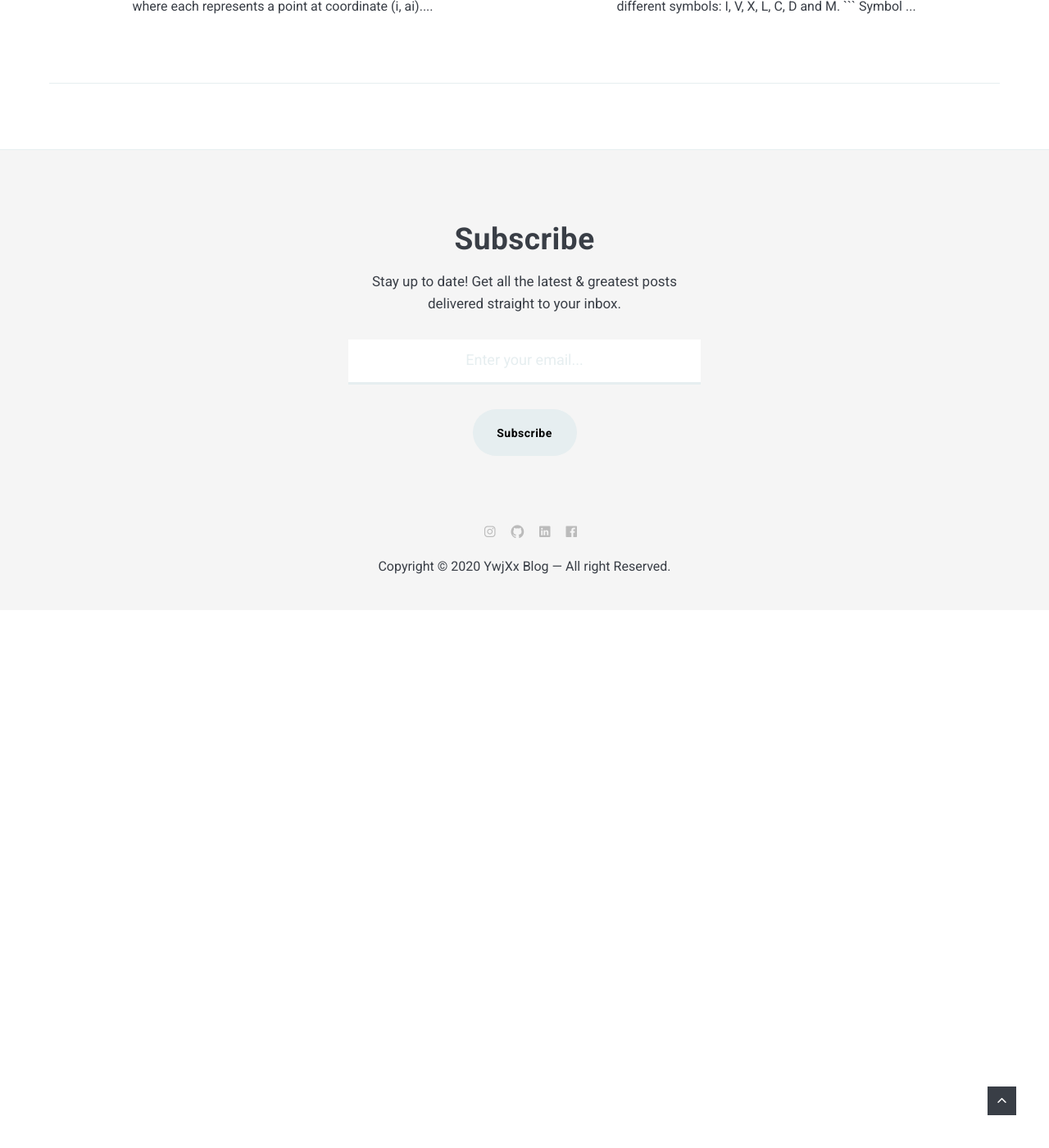
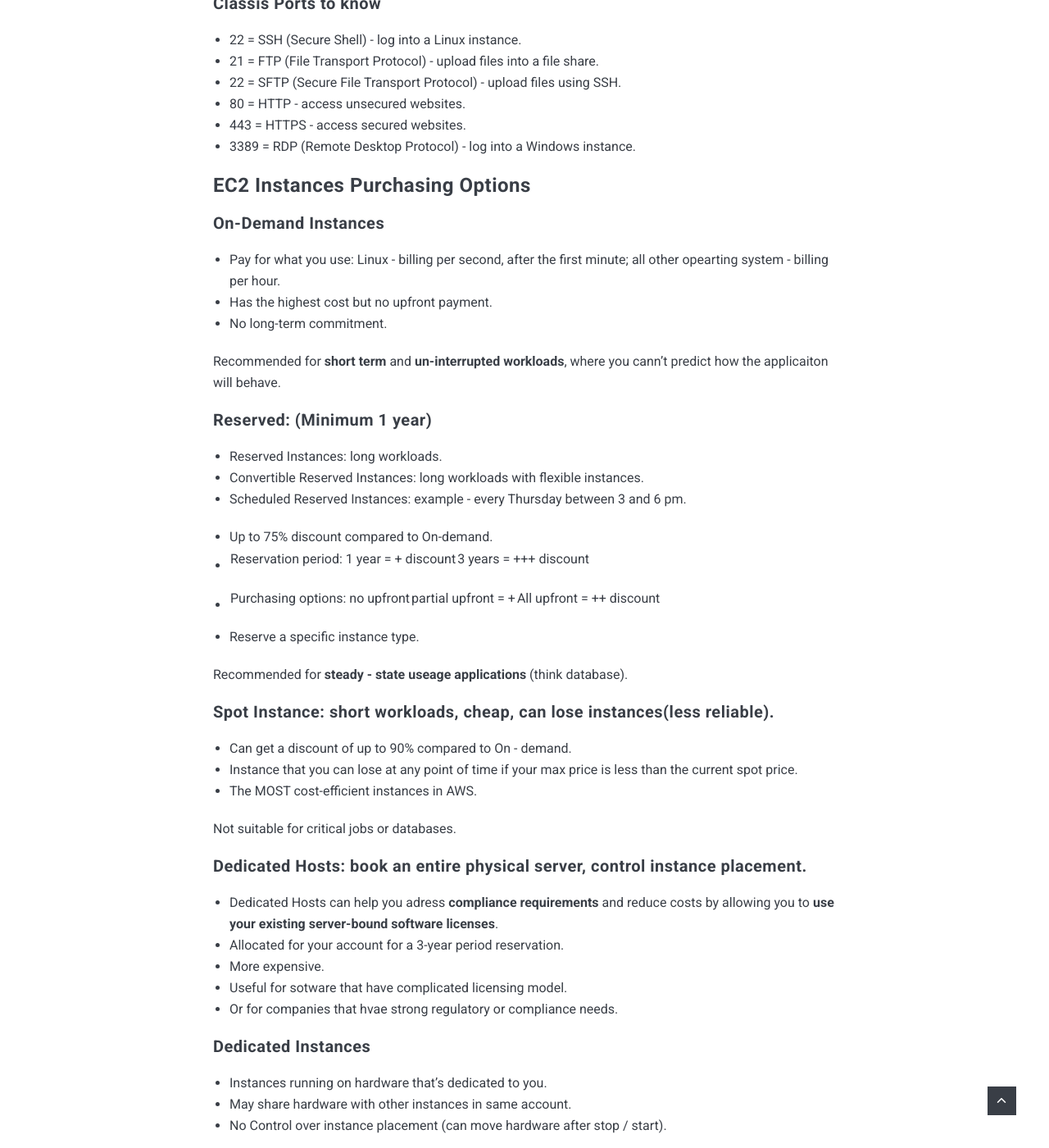
Before and after one commit to XiangXu/ywjxx, a Jekyll site: the page built from _posts/2020-10-23-AWS-Certified-Cloud-Practitioner.markdown, in a window 1280 px wide and 1400 px high, scrolled down 5293 px. Shown: the whole window at 82% size. Built offline with Jekyll 4.4.1, drawn with Linux system fonts in a browser that asks for light colours; nearby versions of some CDN libraries; comment, search, counter and statistics services are not loaded; before the commit the page ends 6037 px from its top, so only the background shows below that; some of the changed text lies outside the part shown.

Commit message:
learning

```diff
--- a/_posts/2020-10-23-AWS-Certified-Cloud-Practitioner.markdown
+++ b/_posts/2020-10-23-AWS-Certified-Cloud-Practitioner.markdown
@@ -107,7 +107,7 @@ tags:   AWS
 * Require users to change their password after some time.
 * Prevent password re-use.
 
-### Multi Factor Authentication -MFA
+### Multi Factor Authentication - MFA
 
 * You want to protect your Root Accounts and IAM users.
 * MFA = password you know + security device you own.
@@ -144,3 +144,82 @@ MFA devices options AWS
 * IAM Access Advisor (user-level)
   * Access advisor shows the service permissions granted to a user and when those services were last accessed.
   * You can use this information to revise your policies.
+
+## Amazone EC2
+
+Elastic Compute Cloud = Infrastructure as a Service. It mainly consists in the capability of:
+
+* Renting virtual machines (EC2).
+* Storing data on virtual drives (EBS).
+* Distributing load across machines (ELB).
+* Scaling the services using an auto-scaling group (ASG).
+
+### Introduction to Security Groups
+
+* Security Groups are the fundamental of network security in AWS.
+* They control how traffic is allowed into or out of our EC2 instances.
+* Security groups only contain **allow** rules.
+* Security groups rules can reference by IP or by security group.
+
+### Security Groups Deeper Dive
+
+* Security groups are acting as a "firewall" on EC2 instances.
+* They regulate:
+  * Access to Ports.
+  * Authorised IP ranges - IPv4 and IPv6.
+  * Control of inbound network (from other to the instance).
+  * Control of outbound network (from the instance to other).
+
+#### Classis Ports to know
+
+* 22 = SSH (Secure Shell) - log into a Linux instance.
+* 21 = FTP (File Transport Protocol) - upload files into a file share.
+* 22 = SFTP (Secure File Transport Protocol) - upload files using SSH.
+* 80 = HTTP - access unsecured websites.
+* 443 = HTTPS - access secured websites.
+* 3389 = RDP (Remote Desktop Protocol) - log into a Windows instance.
+
+### EC2 Instances Purchasing Options
+
+#### On-Demand Instances
+
+* Pay for what you use: Linux - billing per second, after the first minute; all other opearting system - billing per hour.
+* Has the highest cost but no upfront payment.
+* No long-term commitment.
+
+Recommended for **short term** and **un-interrupted workloads**, where you cann't predict how the applicaiton will behave.
+
+#### Reserved: (Minimum 1 year)
+
+* Reserved Instances: long workloads.
+* Convertible Reserved Instances: long workloads with flexible instances.
+* Scheduled Reserved Instances: example - every Thursday between 3 and 6 pm.
+
+* Up to 75% discount compared to On-demand.
+* Reservation period: 1 year = + discount | 3 years = +++ discount
+* Purchasing options: no upfront | partial upfront = +| All upfront = ++ discount
+* Reserve a specific instance type.
+
+Recommended for **steady - state useage applications** (think database).
+
+#### Spot Instance: short workloads, cheap, can lose instances(less reliable).
+
+* Can get a discount of up to 90% compared to On - demand.
+* Instance that you can lose at any point of time if your max price is less than the current spot price.
+* The MOST cost-efficient instances in AWS.
+
+Not suitable for critical jobs or databases.
+
+#### Dedicated Hosts: book an entire physical server, control instance placement.
+
+* Dedicated Hosts can help you adress **compliance requirements** and reduce costs by allowing you to **use your existing server-bound software licenses**.
+* Allocated for your account for a 3-year period reservation.
+* More expensive.
+* Useful for sotware that have complicated licensing model.
+* Or for companies that hvae strong regulatory or compliance needs.
+
+#### Dedicated Instances
+
+* Instances running on hardware that's dedicated to you.
+* May share hardware with other instances in same account.
+* No Control over instance placement (can move hardware after stop / start).
```
Also changed, not shown: _posts/2020-10-26-MySQL-1-Storage-Engine.markdown (added, +55 -0 lines), _posts/2020-10-25-LeetCode-12.markdown (renamed from _posts/2020-10-12-LeetCode-12.markdown), images/mysql.jpg (added).
